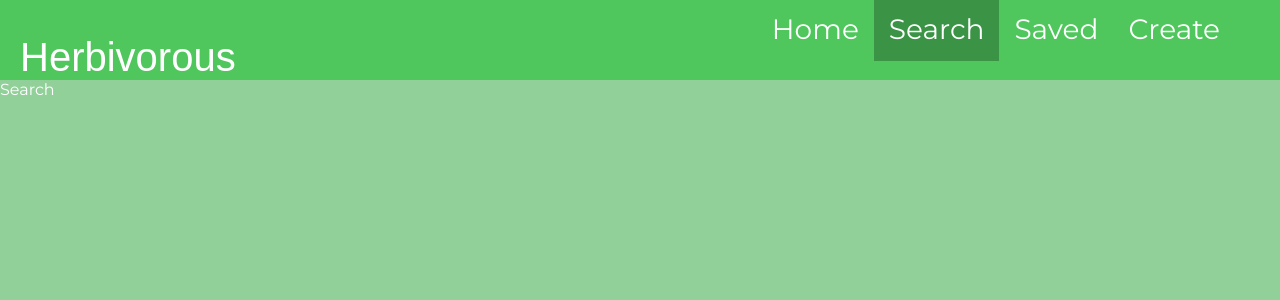
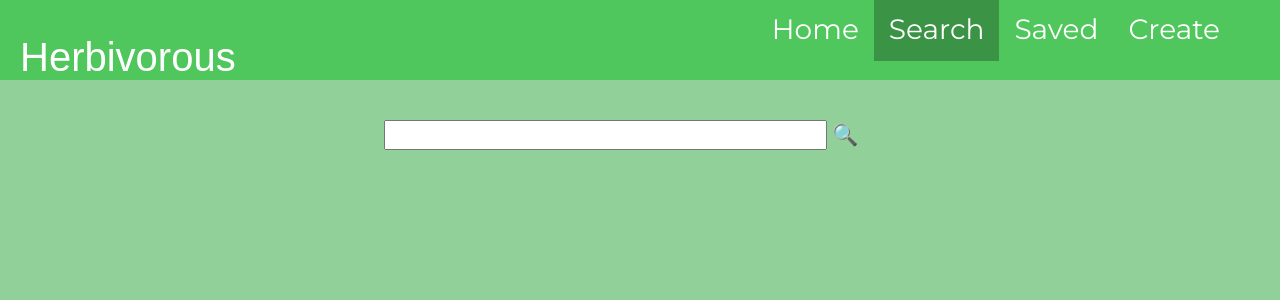
Before and after one commit to Pete-Fowler/herbivorous, a React (Create React App) app: page /search in a window 1280 px wide. Shown: the top 300 px of the page. Built offline with nearby package versions, Linux system fonts and the light colour scheme; no server answers; data requests are answered from the project's data file; a web font is replaced by a local one.

Commit message:
Draft input and button for search

```diff
--- a/src/components/App.js
+++ b/src/components/App.js
@@ -15,19 +15,22 @@ function App() {
   const [ card, setCard ] = useState('');
   const [ savedRecipes, setSavedRecipes ] = useState([]);
 
+  // Gets saved recipes from JSON-server
   useEffect(() => {
     fetch('http://localhost:3000/recipes')
     .then(res => res.json())
     .then(data => setSavedRecipes(data));
   }, [])
 
-  useEffect(() => {
-    fetch1();
-  }, []);
+  // Gets list of recipes, sets recipes and recipe state - fetch1
+  // useEffect(() => {
+  //   fetch1();
+  // }, []);
 
-  useEffect(() => {
-    if(recipes !== false) fetch2();
-  }, [recipes, recipeIndex])
+  // Gets recipe card image url - fetch2, which is dependent on first fetch results
+  // useEffect(() => {
+  //   if(recipes !== false) fetch2();
+  // }, [recipes, recipeIndex])
 
   function fetch1() {
     fetch(`https://api.spoonacular.com/recipes/complexSearch?apiKey=${key}&sort=random&number=100&diet=vegan&type=main_course`)
@@ -64,8 +67,8 @@ function App() {
           addRecipe={addRecipe}
         />} />
         <Route path='/search' element={<Search />} />
-        <Route path='/saved' element={<Saved recipes={savedRecipes}/>} />
-        <Route path='/submit' element={<Submit addRecipe={addRecipe}/>} />
+        {/* <Route path='/saved' element={<Saved recipes={savedRecipes}/>} /> */}
+        {/* <Route path='/submit' element={<Submit addRecipe={addRecipe}/>} /> */}
       </Routes>
     </div>
   );
--- a/src/components/Search.js
+++ b/src/components/Search.js
@@ -4,7 +4,10 @@ import '../styles/Search.css';
 function Search() {
 
   return <div id='search'>
-    Search
+    <div id='search-box'>
+      <input type='text' ></input>
+      <span id='search-btn'>🔍</span>
+    </div>
   </div>
 }
 
--- a/src/styles/Search.css
+++ b/src/styles/Search.css
@@ -1,3 +1,21 @@
 #search {
   grid-area: main;
+  display: flex;
+  flex-direction: column;
+  align-items: center;
 }
+
+#search input {
+  font-size: 1.3rem;
+  margin-top: 40px;
+  width: 85%;
+}
+
+#search-box {
+  font-size: 1.3rem;
+  width: 40%;
+}
+
+#search-btn {
+  padding: 0px 5px;
+}
```
